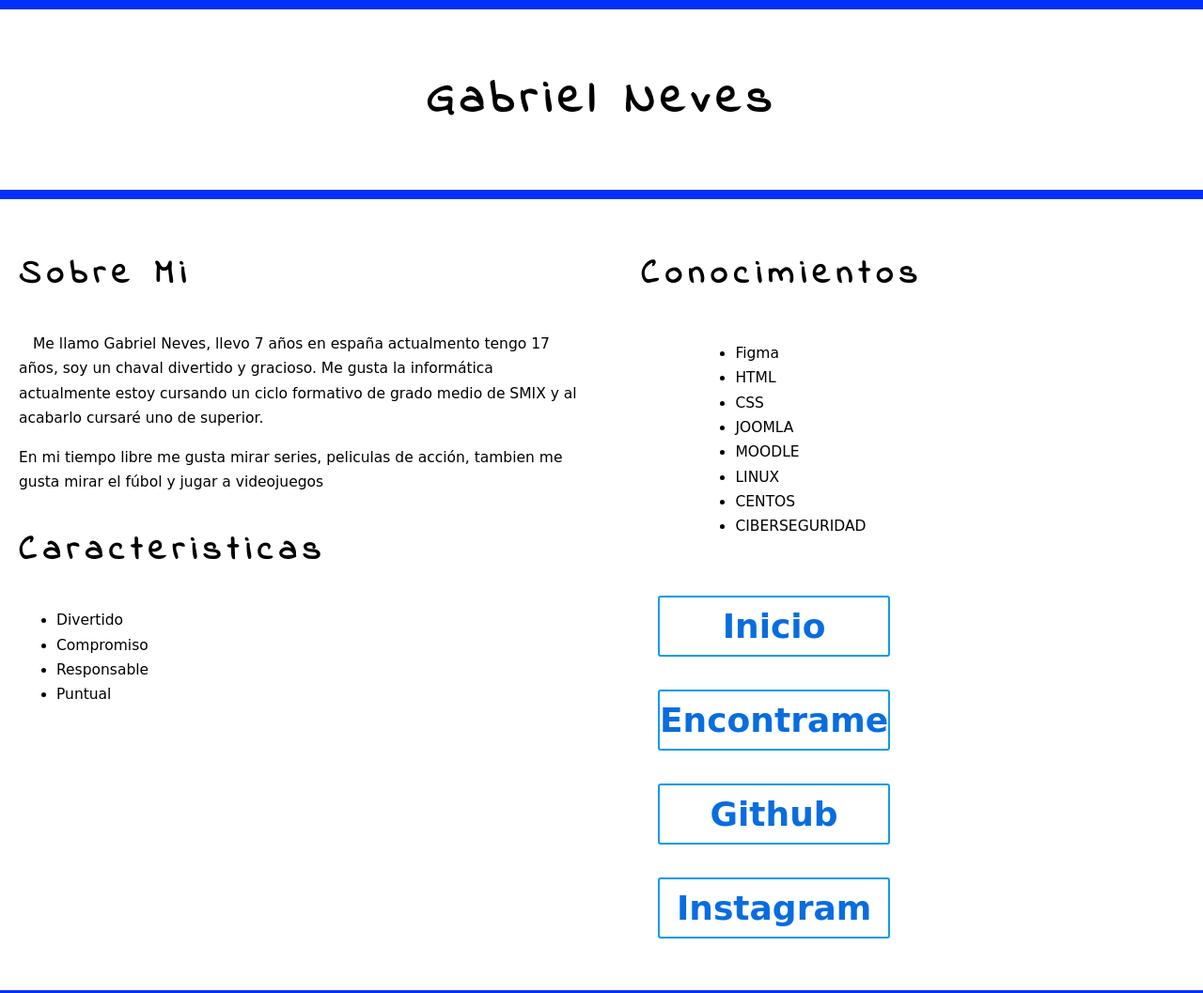
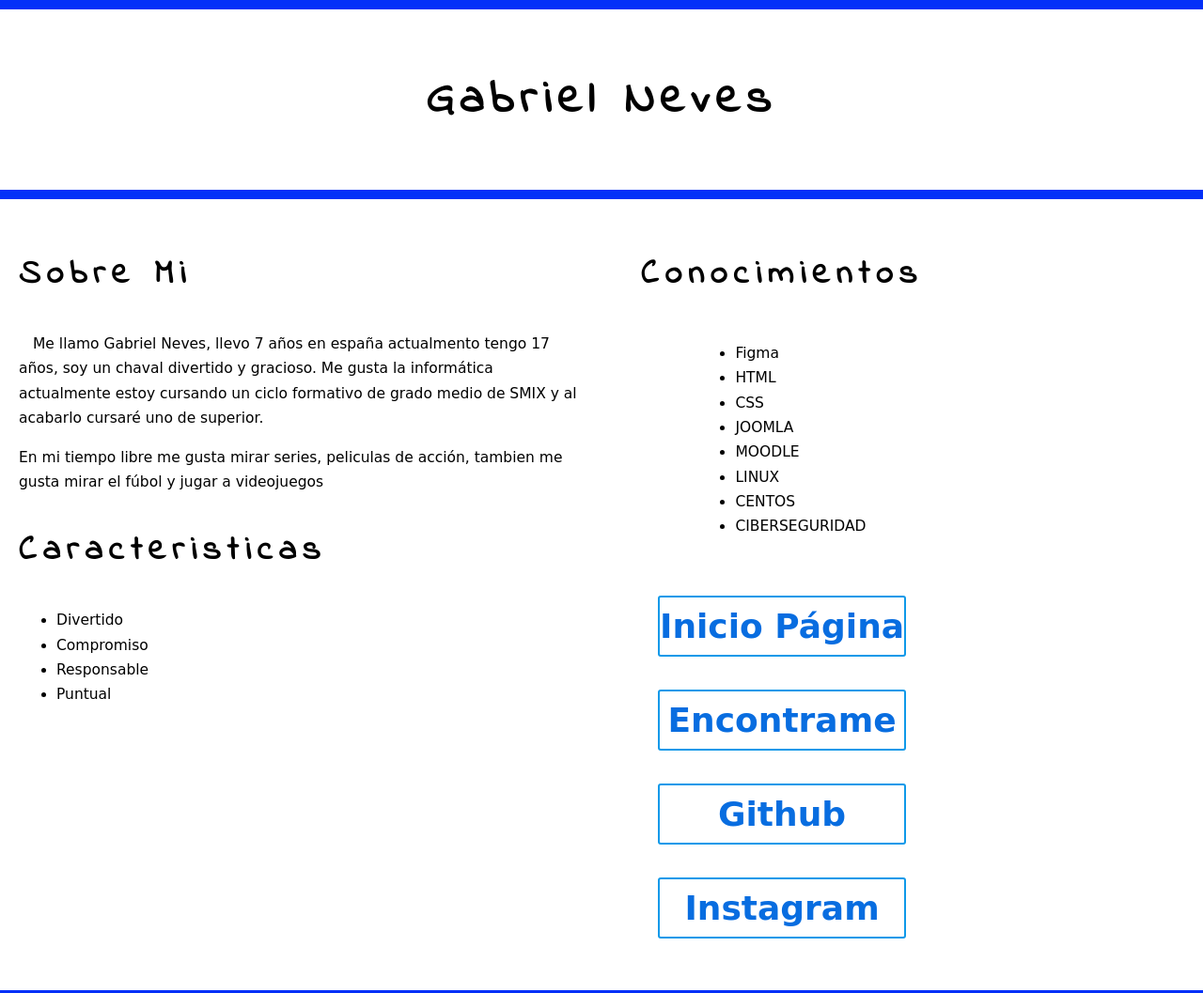
Before and after one commit to GabrielNevesSousa/Examen-5-GN, a plain HTML site: page index.html in a window 1280 px wide. Shown: the top 1057 px of the page at 94% size. Drawn offline with Linux system fonts and the light colour scheme; a web font is replaced by a local one.

Commit message:
Update index.html

```diff
--- a/index.html
+++ b/index.html
@@ -53,7 +53,7 @@
       <nav>
 
         <ul>
-          <li><a href="index.html">Inicio</a></li>
+          <li><a href="index.html">Inicio Página</a></li>
           <li><a href="https://www.google.com/maps/place/Carrer+Pallars,+17,+25004+Lleida/@41.621799,0.6217693,17z/data=!3m1!4b1!4m5!3m4!1s0x12a6e0419f9e3b9b:0x8ddd1da71651e149!8m2!3d41.621795!4d0.623958">Encontrame</a></li>
           <li><a href="https://github.com/GabrielNevesSousa">Github</a></li>
           <li><a href="https://www.instagram.com/gaabriiel_06/">Instagram</a></li>
```
